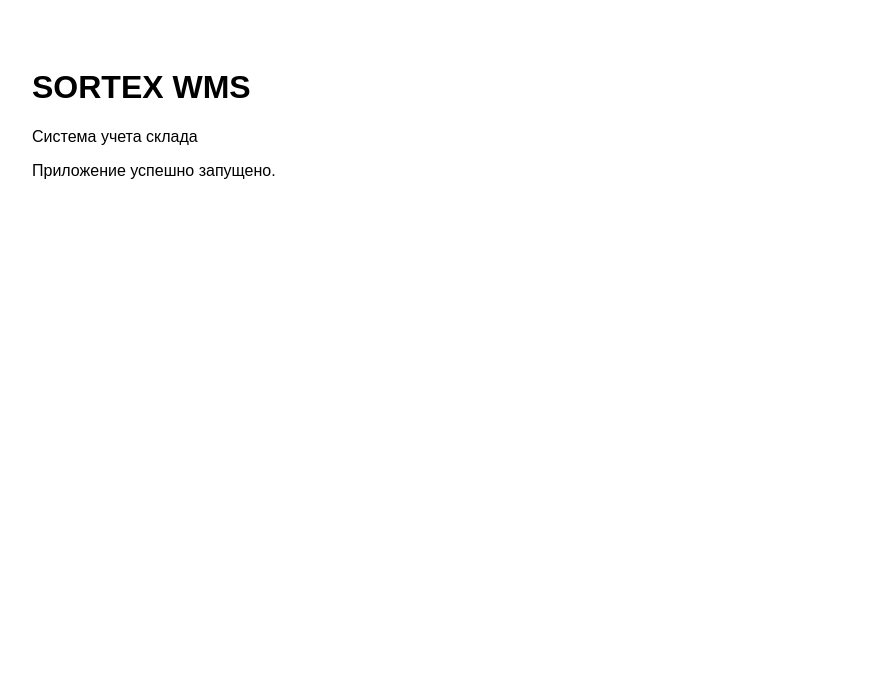
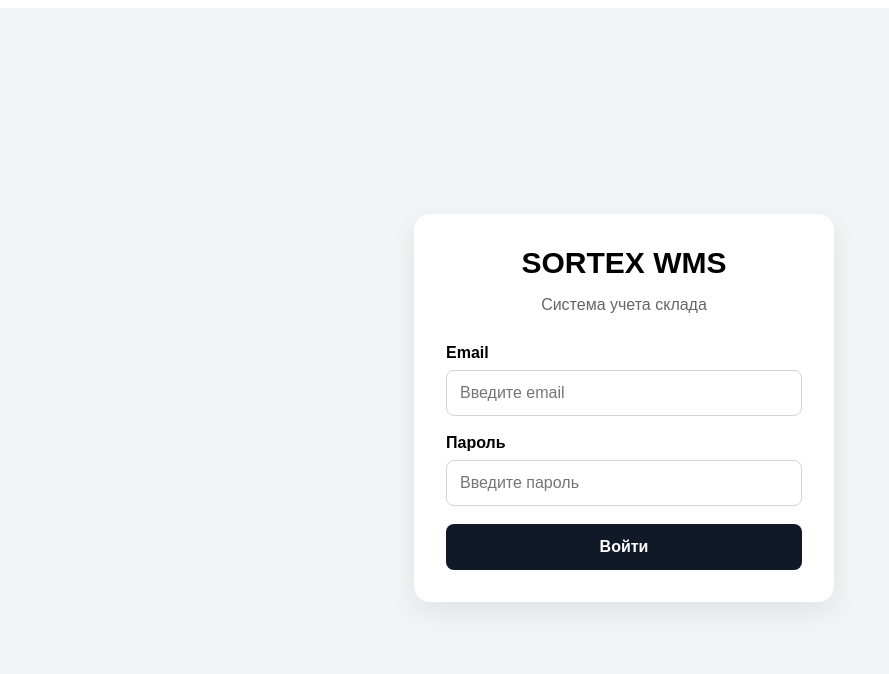
Before and after one commit to sortexfullspb-oss/sortex-wms, a React (Vite) app: page / in a window 1280 px wide. Shown: the top 674 px of the page, without its empty margins (16-905 px from the left). Built offline with nearby package versions, Linux system fonts and the light colour scheme; no server answers.

Commit message:
Update main.jsx

```diff
--- a/src/main.jsx
+++ b/src/main.jsx
@@ -1,15 +1,179 @@
-import React from "react";
+import React, { useState } from "react";
 import { createRoot } from "react-dom/client";
+import { createClient } from "@supabase/supabase-js";
+
+const supabase = createClient(
+  import.meta.env.VITE_SUPABASE_URL,
+  import.meta.env.VITE_SUPABASE_ANON_KEY
+);
 
 function App() {
+  const [email, setEmail] = useState("");
+  const [password, setPassword] = useState("");
+  const [error, setError] = useState("");
+  const [loading, setLoading] = useState(false);
+  const [loggedIn, setLoggedIn] = useState(false);
+
+  async function handleLogin(event) {
+    event.preventDefault();
+    setError("");
+    setLoading(true);
+
+    const { error } = await supabase.auth.signInWithPassword({
+      email,
+      password,
+    });
+
+    setLoading(false);
+
+    if (error) {
+      setError("Неверный email или пароль");
+      return;
+    }
+
+    setLoggedIn(true);
+  }
+
+  if (loggedIn) {
+    return (
+      <div style={styles.page}>
+        <div style={styles.card}>
+          <h1 style={styles.title}>SORTEX WMS</h1>
+          <p style={styles.subtitle}>Система учета склада</p>
+
+          <div style={styles.success}>
+            Вход выполнен успешно
+          </div>
+
+          <p style={styles.text}>
+            Добро пожаловать в систему.
+          </p>
+        </div>
+      </div>
+    );
+  }
+
   return (
-    <div style={{ padding: 40, fontFamily: "Arial, sans-serif" }}>
-      <h1>SORTEX WMS</h1>
-      <p>Система учета склада</p>
-      <p>Приложение успешно запущено.</p>
+    <div style={styles.page}>
+      <div style={styles.card}>
+        <h1 style={styles.title}>SORTEX WMS</h1>
+        <p style={styles.subtitle}>Система учета склада</p>
+
+        <form onSubmit={handleLogin}>
+          <label style={styles.label}>Email</label>
+          <input
+            style={styles.input}
+            type="email"
+            value={email}
+            onChange={(e) => setEmail(e.target.value)}
+            placeholder="Введите email"
+            required
+          />
+
+          <label style={styles.label}>Пароль</label>
+          <input
+            style={styles.input}
+            type="password"
+            value={password}
+            onChange={(e) => setPassword(e.target.value)}
+            placeholder="Введите пароль"
+            required
+          />
+
+          {error && <div style={styles.error}>{error}</div>}
+
+          <button style={styles.button} type="submit" disabled={loading}>
+            {loading ? "Вход..." : "Войти"}
+          </button>
+        </form>
+      </div>
     </div>
   );
 }
+
+const styles = {
+  page: {
+    minHeight: "100vh",
+    display: "flex",
+    justifyContent: "center",
+    alignItems: "center",
+    background: "#f3f4f6",
+    fontFamily: "Arial, sans-serif",
+    padding: "20px",
+    boxSizing: "border-box",
+  },
+
+  card: {
+    width: "100%",
+    maxWidth: "420px",
+    background: "#ffffff",
+    padding: "32px",
+    borderRadius: "16px",
+    boxShadow: "0 10px 30px rgba(0,0,0,0.08)",
+    boxSizing: "border-box",
+  },
+
+  title: {
+    margin: "0",
+    textAlign: "center",
+    fontSize: "30px",
+  },
+
+  subtitle: {
+    textAlign: "center",
+    color: "#666",
+    marginBottom: "30px",
+  },
+
+  label: {
+    display: "block",
+    marginBottom: "8px",
+    fontWeight: "bold",
+  },
+
+  input: {
+    width: "100%",
+    padding: "13px",
+    marginBottom: "18px",
+    border: "1px solid #d1d5db",
+    borderRadius: "8px",
+    fontSize: "16px",
+    boxSizing: "border-box",
+  },
+
+  button: {
+    width: "100%",
+    padding: "14px",
+    border: "none",
+    borderRadius: "8px",
+    background: "#111827",
+    color: "#ffffff",
+    fontSize: "16px",
+    fontWeight: "bold",
+    cursor: "pointer",
+  },
+
+  error: {
+    background: "#fee2e2",
+    color: "#991b1b",
+    padding: "10px",
+    borderRadius: "8px",
+    marginBottom: "15px",
+  },
+
+  success: {
+    background: "#dcfce7",
+    color: "#166534",
+    padding: "12px",
+    borderRadius: "8px",
+    marginTop: "20px",
+  },
+
+  text: {
+    color: "#555",
+    textAlign: "center",
+  },
+};
 
 createRoot(document.getElementById("root")).render(
   <React.StrictMode>
```
